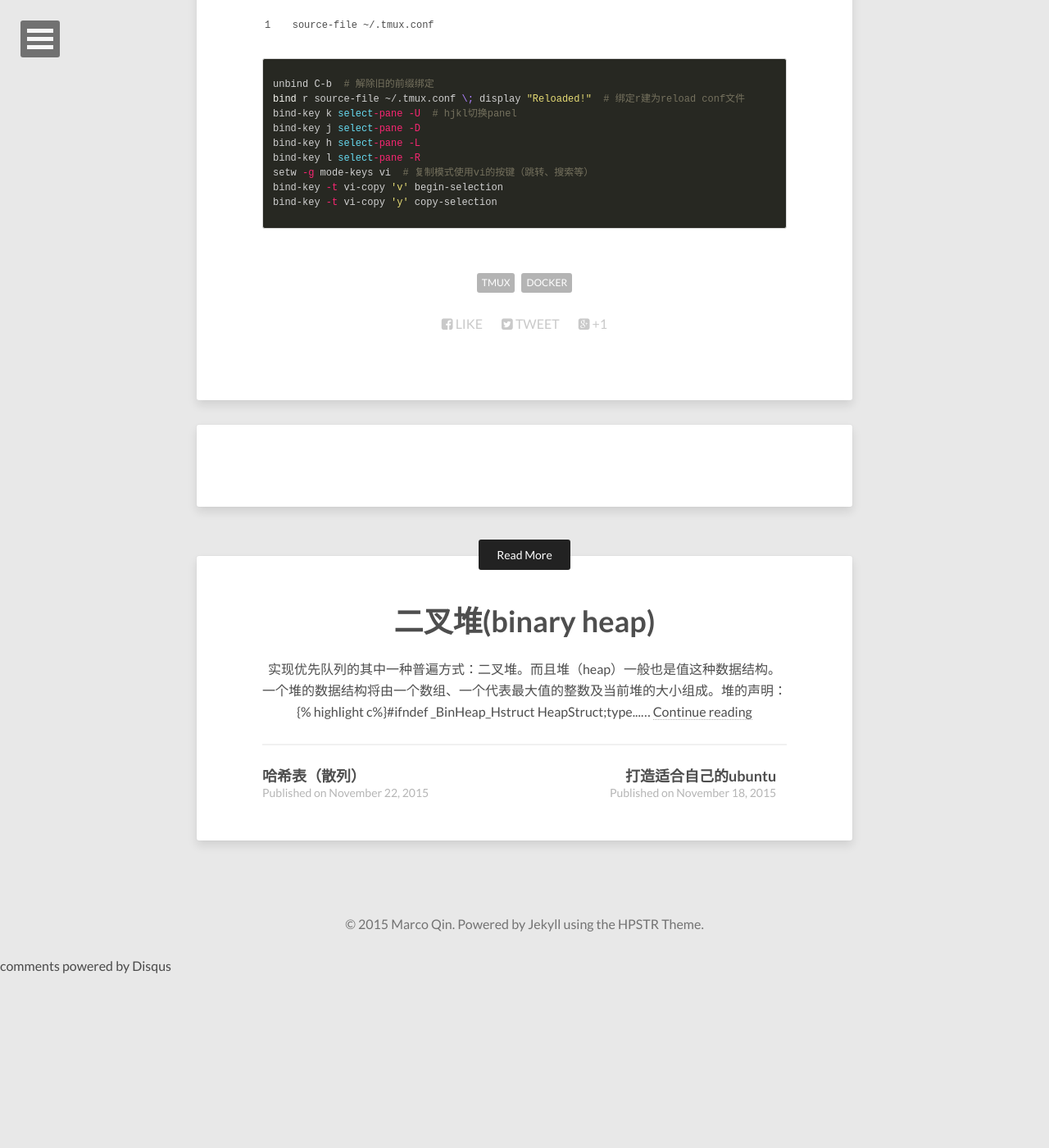
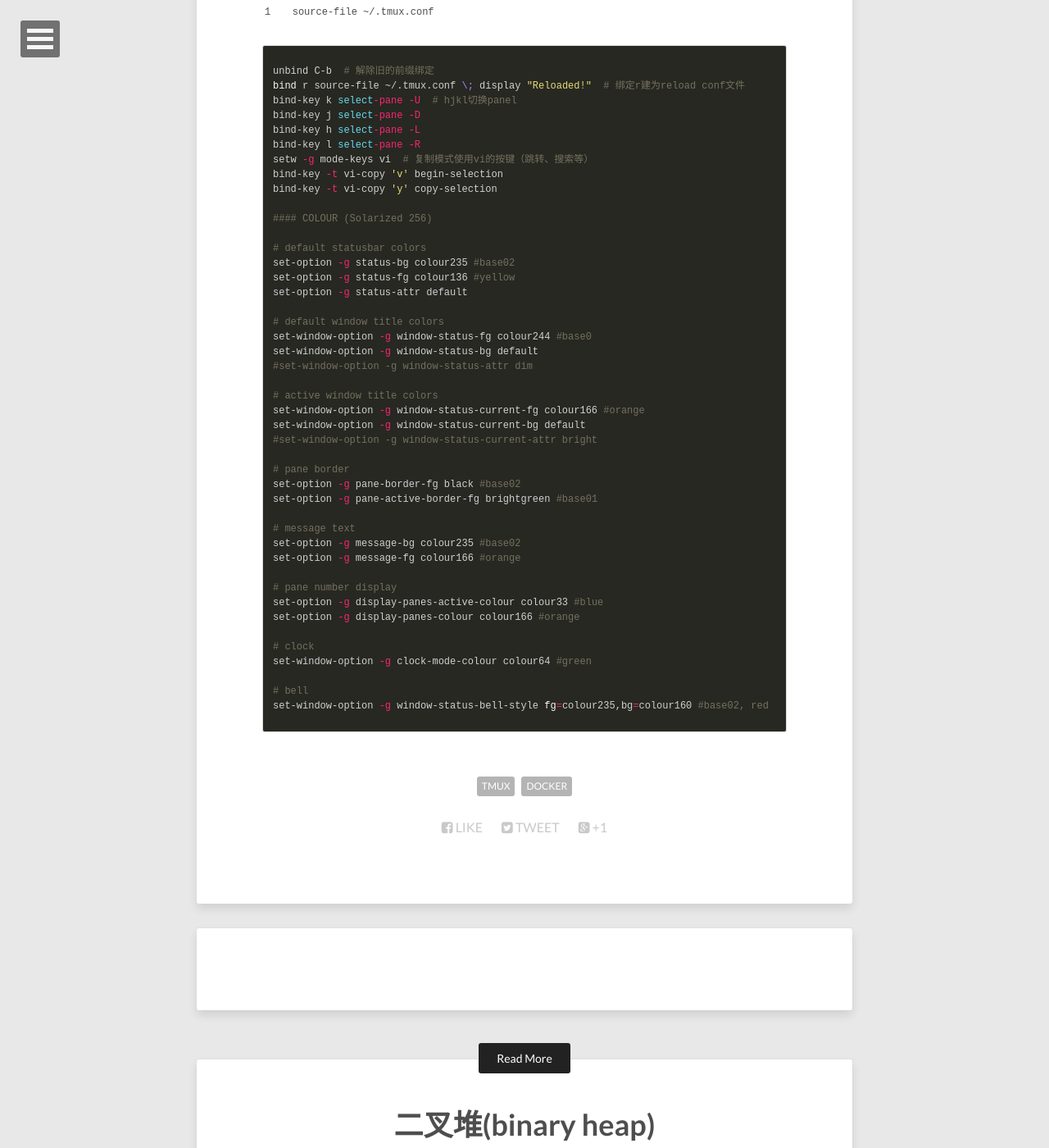
Before and after one commit to MarcoQin/MarcoQin.github.io, a Jekyll site: the page built from _posts/2015-10-12-tmux-and-conf.md, in a window 1280 px wide and 1400 px high, scrolled down 1322 px. Shown: the whole window at 82% size. Built offline with Jekyll 4.4.1, drawn with Linux system fonts in a browser that asks for light colours; nearby versions of some CDN libraries; comment, search, counter and statistics services are not loaded; before the commit the page ends 2509 px from its top, so only the background shows below that; some of the changed text lies outside the part shown.

Commit message:
add tmux theme

```diff
--- a/_posts/2015-10-12-tmux-and-conf.md
+++ b/_posts/2015-10-12-tmux-and-conf.md
@@ -11,7 +11,6 @@ tags : [tmux, docker]
 目前在docker环境开发，用tmux十分方便。
 
 默认设置太难用，稍作修改放到这里备忘。
-
 tmux 默认操作如下，只拿常用的我记得的说。。
 
 >在bash界面：
@@ -68,4 +67,39 @@ bind-key l select-pane -R
 setw -g mode-keys vi  # 复制模式使用vi的按键（跳转、搜索等）
 bind-key -t vi-copy 'v' begin-selection
 bind-key -t vi-copy 'y' copy-selection
+
+#### COLOUR (Solarized 256)
+
+# default statusbar colors
+set-option -g status-bg colour235 #base02
+set-option -g status-fg colour136 #yellow
+set-option -g status-attr default
+
+# default window title colors
+set-window-option -g window-status-fg colour244 #base0
+set-window-option -g window-status-bg default
+#set-window-option -g window-status-attr dim
+
+# active window title colors
+set-window-option -g window-status-current-fg colour166 #orange
+set-window-option -g window-status-current-bg default
+#set-window-option -g window-status-current-attr bright
+
+# pane border
+set-option -g pane-border-fg black #base02
+set-option -g pane-active-border-fg brightgreen #base01
+
+# message text
+set-option -g message-bg colour235 #base02
+set-option -g message-fg colour166 #orange
+
+# pane number display
+set-option -g display-panes-active-colour colour33 #blue
+set-option -g display-panes-colour colour166 #orange
+
+# clock
+set-window-option -g clock-mode-colour colour64 #green
+
+# bell
+set-window-option -g window-status-bell-style fg=colour235,bg=colour160 #base02, red
 {%endhighlight%}
```
